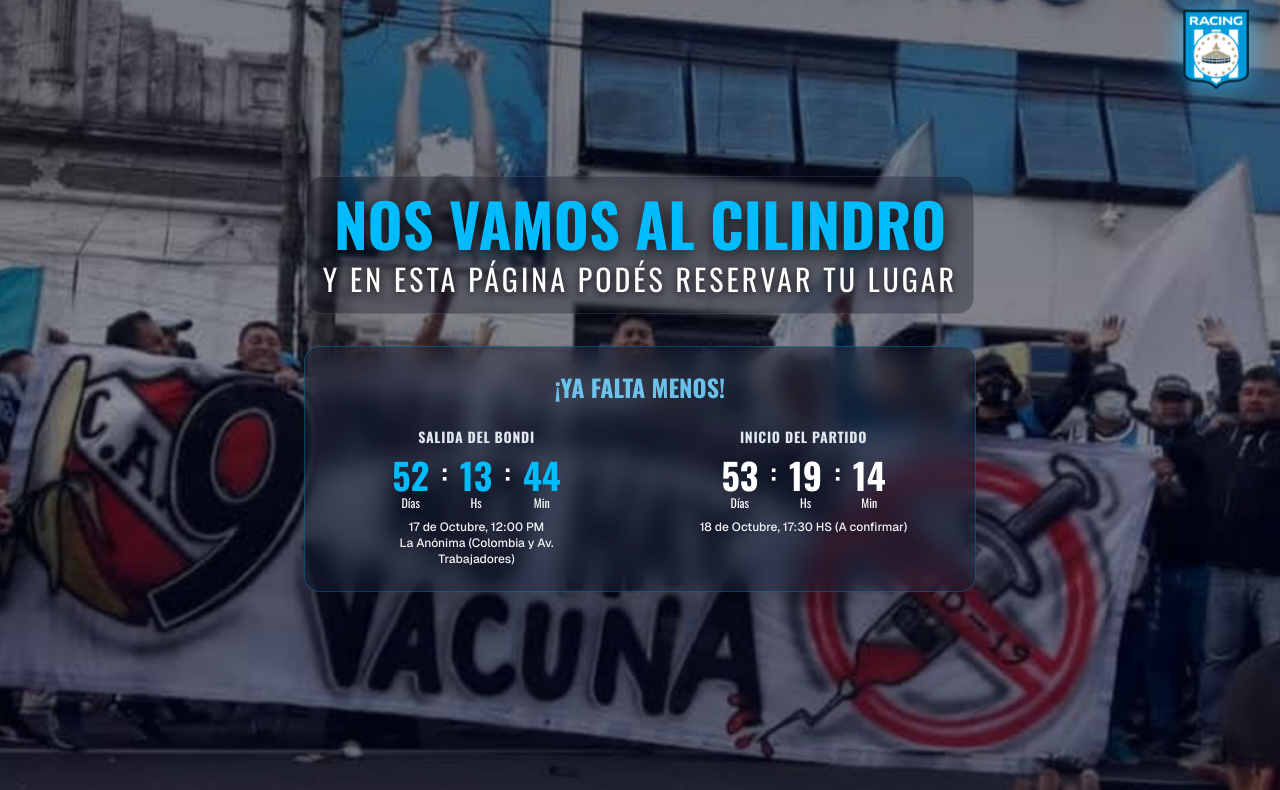
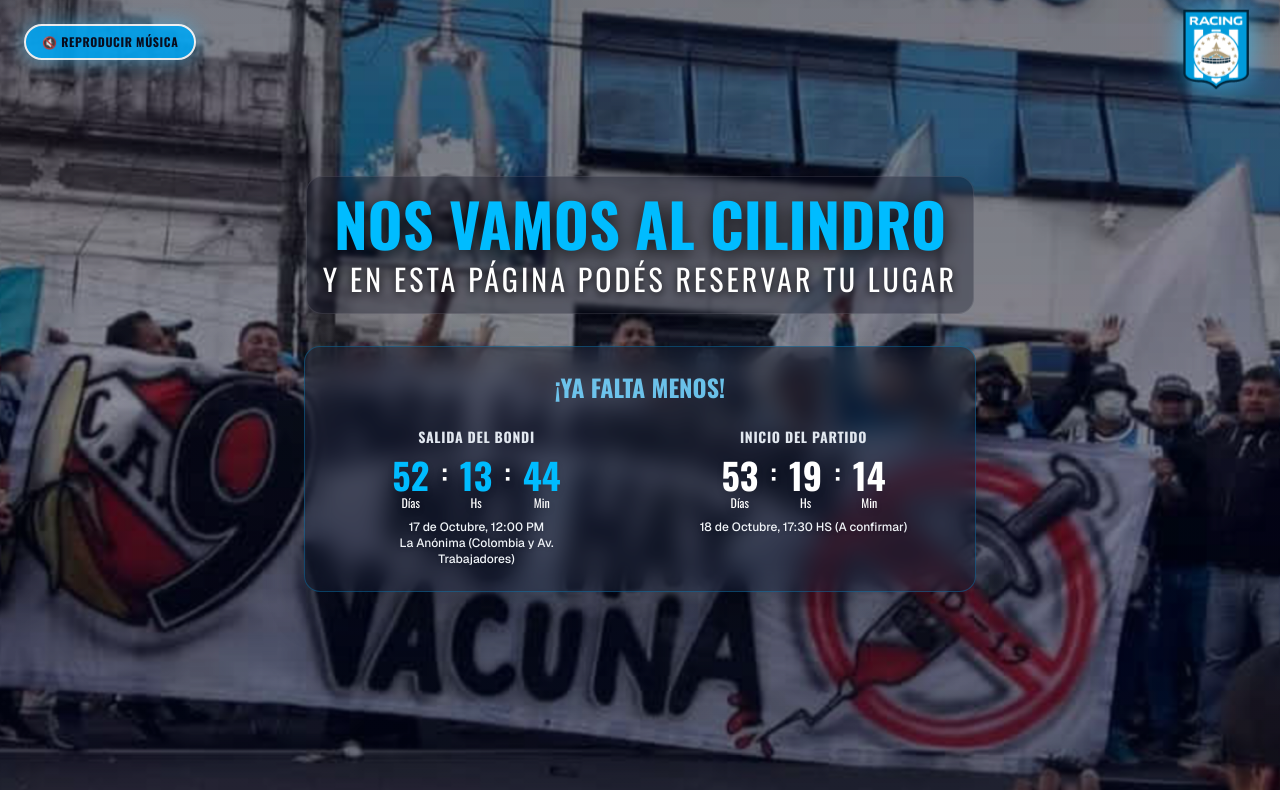
Before and after one commit to demiantestino66-cell/viaje-filial-chanchi-estevez, a Next.js app: page / in a window 1280 px wide. Shown: the top 790 px of the page. Built offline with nearby package versions, Linux system fonts and the light colour scheme.

Commit message:
Agregado boton flotante de reproductor de musica para moviles

```diff
--- a/src/app/page.tsx
+++ b/src/app/page.tsx
@@ -24,6 +24,7 @@ const FECHA_PARTIDO = new Date('2026-10-18T17:30:00');
 export default function ViajeFilialPage() {
   const [currentImg, setCurrentImg] = useState(0);
   const [currentAudioIndex, setCurrentAudioIndex] = useState(0);
+  const [isPlaying, setIsPlaying] = useState(false);
   const audioRef = useRef<HTMLAudioElement | null>(null);
 
   const [timeLeftSalida, setTimeLeftSalida] = useState({ d: 0, h: 0, m: 0, s: 0 });
@@ -57,7 +58,6 @@ export default function ViajeFilialPage() {
     return () => clearInterval(timer);
   }, []);
 
-  // Rotación rápida y fluida de imágenes de fondo (cada 4.5 segundos)
   useEffect(() => {
     const interval = setInterval(() => {
       setCurrentImg((prev) => (prev + 1) % IMAGENES.length);
@@ -65,38 +65,26 @@ export default function ViajeFilialPage() {
     return () => clearInterval(interval);
   }, []);
 
-  // Activación de audio táctil optimizada para celulares
-  useEffect(() => {
-    const initAudio = () => {
-      if (audioRef.current && audioRef.current.paused) {
-        audioRef.current.volume = 0.4; // Subimos al 40% para que se escuche claro en el celu
-        audioRef.current.play().catch(() => {});
+  // Control manual y seguro del reproductor para celulares
+  const togglePlayAudio = () => {
+    if (audioRef.current) {
+      if (isPlaying) {
+        audioRef.current.pause();
+        setIsPlaying(false);
+      } else {
+        audioRef.current.volume = 0.5;
+        audioRef.current.play().then(() => {
+          setIsPlaying(true);
+        }).catch(() => {});
       }
-      window.removeEventListener('click', initAudio);
-      window.removeEventListener('scroll', initAudio);
-      window.removeEventListener('touchstart', initAudio);
-    };
-
-    window.addEventListener('click', initAudio);
-    window.addEventListener('scroll', initAudio);
-    window.addEventListener('touchstart', initAudio);
-
-    return () => {
-      window.removeEventListener('click', initAudio);
-      window.removeEventListener('scroll', initAudio);
-      window.removeEventListener('touchstart', initAudio);
-    };
-  }, []);
-
-  useEffect(() => {
-    if (audioRef.current) {
-      audioRef.current.volume = 0.4;
-      audioRef.current.play().catch(() => {});
     }
-  }, [currentAudioIndex]);
+  };
 
   const handleAudioEnded = () => {
     setCurrentAudioIndex((prev) => (prev + 1) % AUDIOS.length);
+    if (audioRef.current) {
+      audioRef.current.play().catch(() => {});
+    }
   };
 
   const handleSubmit = (e: React.FormEvent) => {
@@ -121,7 +109,15 @@ export default function ViajeFilialPage() {
         onEnded={handleAudioEnded}
       />
 
-      {/* FONDO: Visible al 80% con gradiente muy ligero para que las fotos respiren */}
+      {/* BOTÓN FLOTANTE DE MÚSICA (Esquina superior izquierda) para asegurar el control en celulares */}
+      <button
+        onClick={togglePlayAudio}
+        className="fixed top-6 left-6 z-50 bg-sky-500 hover:bg-sky-400 text-slate-950 font-bold px-4 py-2 rounded-full shadow-[0_0_20px_rgba(56,189,248,0.6)] flex items-center gap-2 border-2 border-white transition-all duration-300 animate-pulse text-xs uppercase tracking-wider cursor-pointer"
+      >
+        <span>{isPlaying ? '🔊 Música ON' : '🔇 Reproducir Música'}</span>
+      </button>
+
+      {/* FONDO */}
       <div className="fixed inset-0 z-0 pointer-events-none bg-slate-950">
         {IMAGENES.map((img, index) => (
           <div
@@ -151,7 +147,6 @@ export default function ViajeFilialPage() {
             </h2>
           </div>
 
-          {/* Tarjeta más transparente (bg-slate-900/40) para ver el fondo */}
           <div className="bg-slate-900/40 backdrop-blur-md border border-sky-500/30 p-6 rounded-2xl w-full max-w-2xl shadow-2xl">
             <h3 className="text-2xl text-sky-300 font-bold uppercase mb-6 animate-pulse">¡Ya falta menos!</h3>
 
@@ -259,7 +254,7 @@ export default function ViajeFilialPage() {
             <div className="flex gap-5 items-start bg-slate-900/50 backdrop-blur-md p-5 rounded-xl border-l-4 border-sky-500 shadow-xl">
               <div className="bg-sky-500/20 p-3 rounded-full border border-sky-500/40 text-sky-400 drop-shadow-md">
                 <svg className="w-10 h-10" viewBox="0 0 24 24" fill="currentColor">
-                   <path d="M12 2C6.5 2 2 4.5 2 7v10c0 2.5 4.5 5 10 5s10-2.5 10-5V7c0-2.5-4.5-5-10-5zm0 18c-4.4 0-8-2.2-8-4V9.6c2.1 1.5 5 2.4 8 2.4s5.9-.9 8-2.4V16c0 1.8-3.6 4-8 4zm0-9c-4.4 0-8-1.8-8-4s3.6-4 8-4 8 1.8 8 4-3.6 4-8 4 z"/>
+                   <path d="M12 2C6.5 2 2 4.5 2 7v10c0 2.5 4.5 5 10 5s10-2.5 10-5V7c0-2.5-4.5-5-10-5zm0 18c-4.4 0-8-2.2-8-4V9.6c2.1 1.5 5 2.4 8 2.4s5.9-.9 8-2.4V16c0 1.8-3.6 4-8 4zm0-9c-4.4 0-8-1.8-8-4s3.6-4 8-4 8 1.8 8 4-3.6 4-8 4z"/>
                 </svg>
               </div>
               <div>
```
